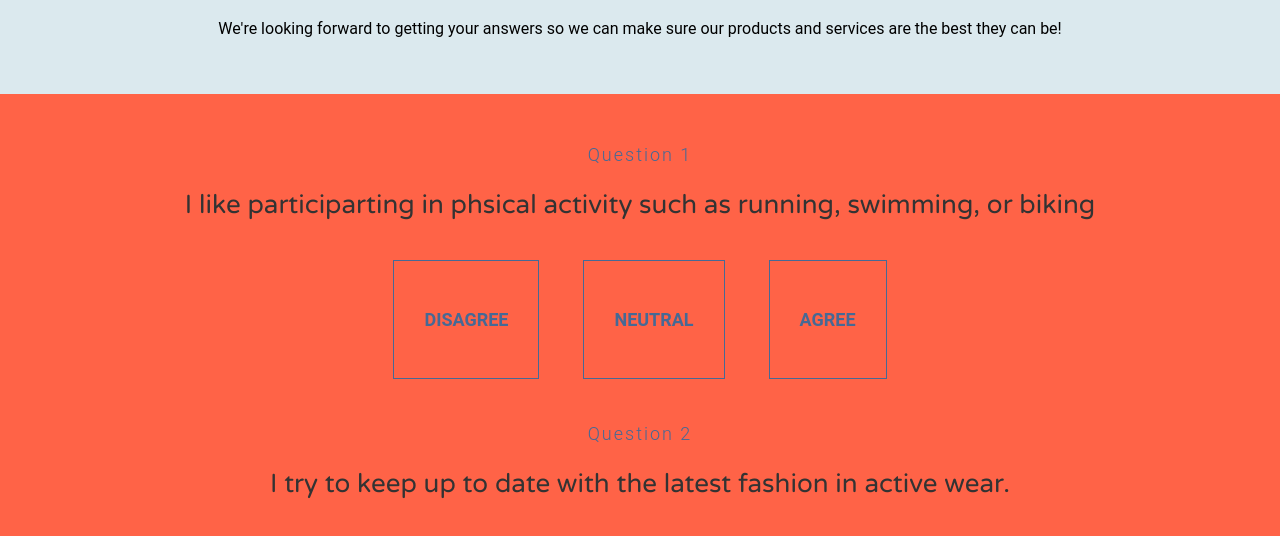
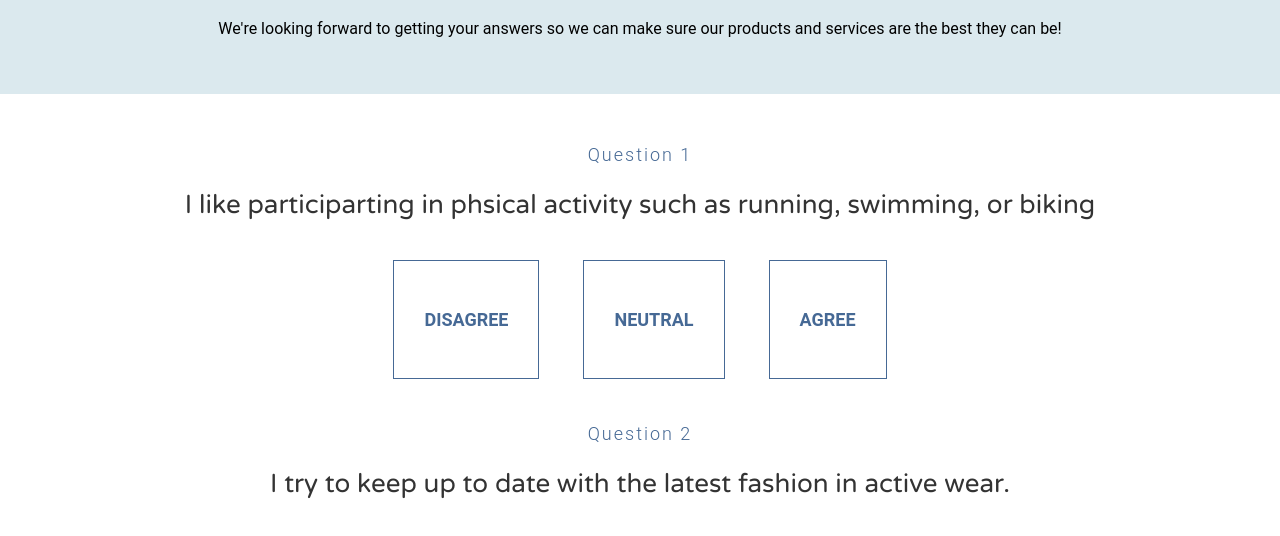
Before and after one commit to YiChangIV/Practice, a website built with Parcel: page index.html in a window 1280 px wide. Shown: the part 192-728 px from the top of the page. Built offline with nearby package versions, Linux system fonts and the light colour scheme.

Commit message:
Undo the change

```diff
--- a/src/index.js
+++ /dev/null
@@ -1 +0,0 @@
-console.log("yay!");
--- a/src/styles.css
+++ b/src/styles.css
@@ -126,7 +126,3 @@ td {
 tr:hover {
   background-color: #466995;
 }
-
-body {
-  background: tomato;
-}
```
